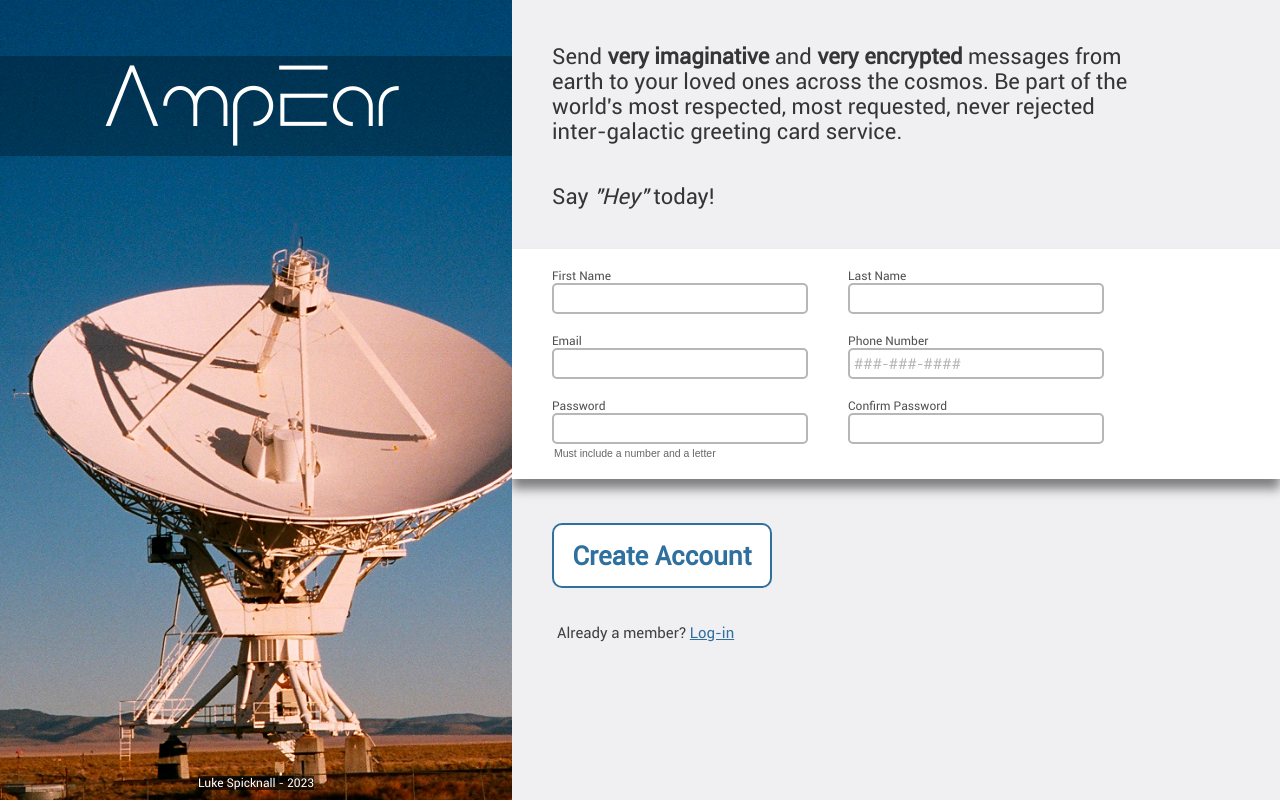
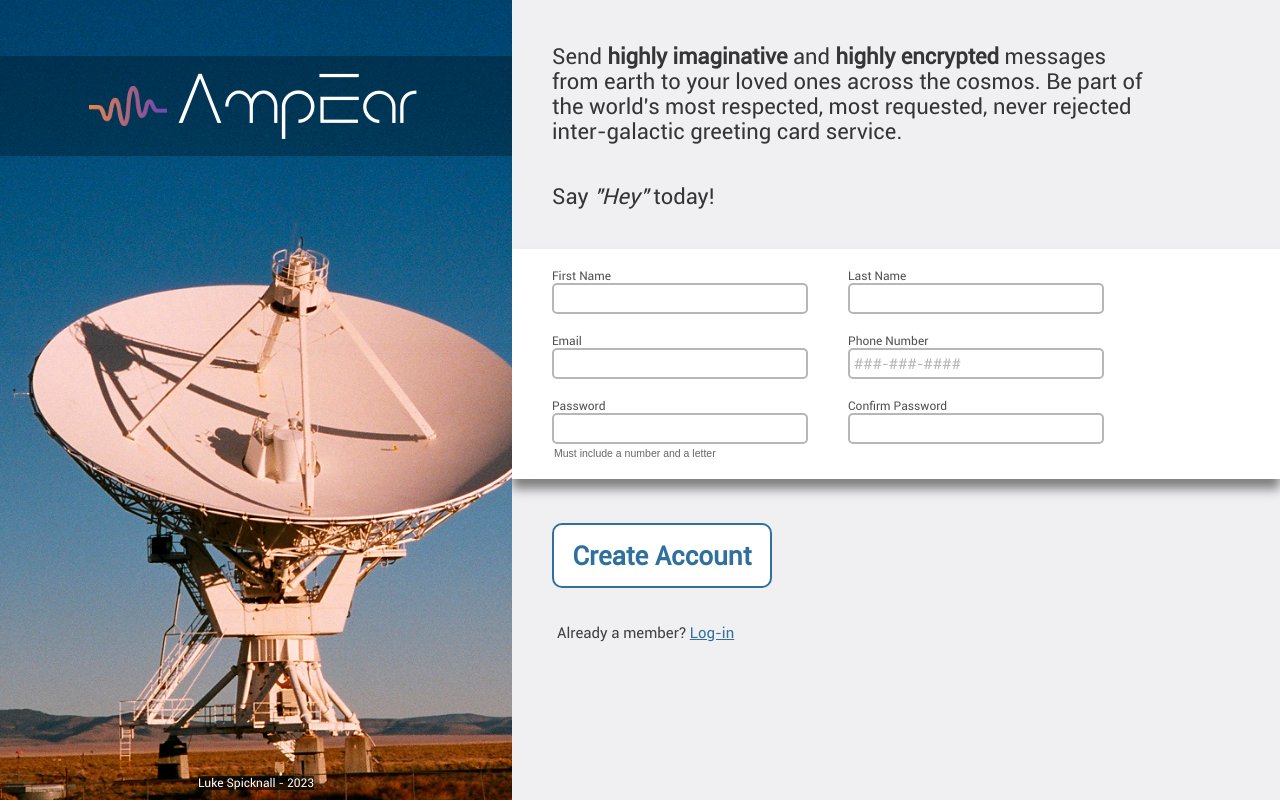
Before and after one commit to lukespicknall/odin-signup-form, a plain HTML site: page index.html in a window 1280 px wide. Drawn offline with Linux system fonts and the light colour scheme.

Commit message:
add logo element to banner and tab icon. Adjust transparent banner background to allow top and bottom spacing.

```diff
--- a/index.html
+++ b/index.html
@@ -5,7 +5,8 @@
     <meta charset="UTF-8">
     <meta http-equiv="X-UA-Compatible" content="IE=edge">
     <meta name="viewport" content="width=device-width, initial-scale=1.0">
-    <title>Sign-up Form</title>
+    <title>AmpEar Sign-up</title>
+    <link rel="icon" href="waveform-icon-logo.png">
     <link rel="stylesheet" href="style.css">
     <script src="script.js" defer></script>
 </head>
@@ -15,6 +16,7 @@
         <div class="image-pane">
             <div class="left-image"></div>
             <div class="banner">
+                <img src="waveform-icon-logo.png" alt="" class="logo" >
                 <p class="logo-text">AmpEar</p>
             </div>
             <div class="footer">
@@ -23,7 +25,7 @@
         </div>
         <div class="right-pane">
             <div class="pane-row" id="header">
-                <p class="about">Send <strong>very imaginative</strong> and <strong>very
+                <p class="about">Send <strong>highly imaginative</strong> and <strong>highly
                         encrypted</strong> messages from earth to your loved ones across the cosmos.
                     Be part of the world's most respected, most requested, never rejected inter-galactic greeting
                     card service.</p>
--- a/style.css
+++ b/style.css
@@ -52,9 +52,13 @@
     background-color: rgba(0, 0, 0, 0.288);
 }
 
+.logo {
+    height: clamp(30px, 5vh, 50px);
+    padding-right: 11px;
+}
 .logo-text {
     font-family: 'dissolve';
-    font-size: max(50px, 10vh, 60px);
+    font-size: clamp(50px, 10vh, 65px);
     color: white
 }
 
```
Also changed, not shown: waveform-icon-logo.png (added), waveform-icon.png (added), 1 other file.
